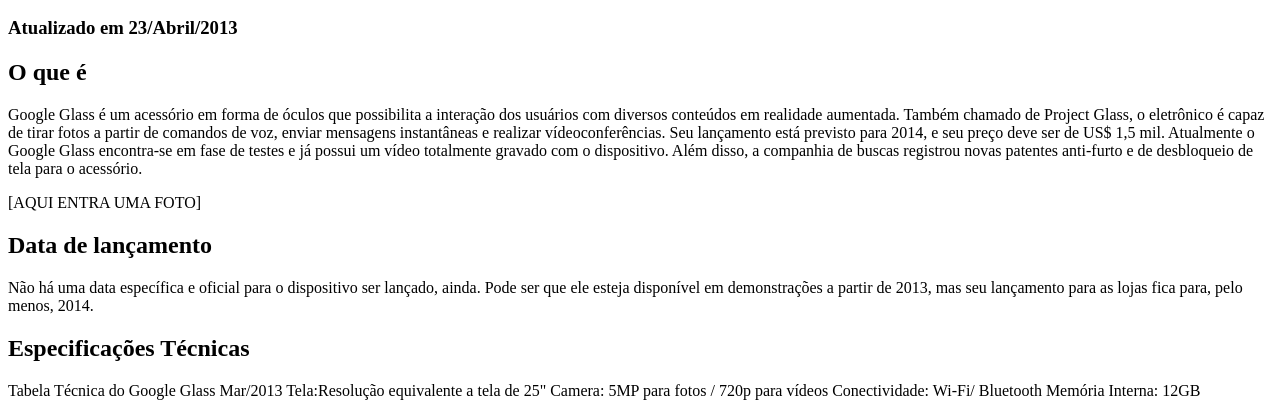
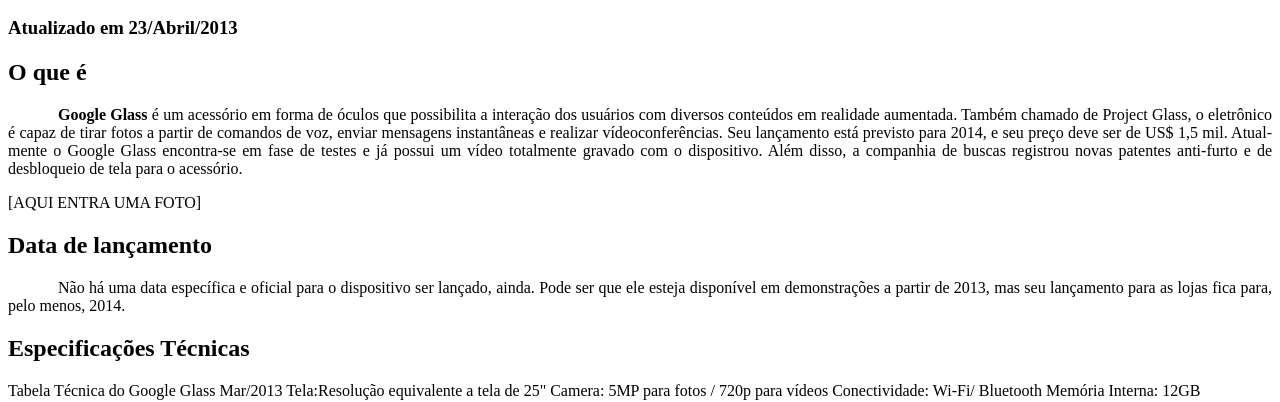
Before and after one commit to eprioli/HTML5-GustavoGuanabara, a plain HTML site: page projeto-glass-html5/index.html in a window 1280 px wide. Shown: the part 402-804 px from the top of the page. Drawn offline with Linux system fonts and the light colour scheme.

Commit message:
Aula 7 - formatação de texto com HTML5 e CSS3

```diff
--- a/projeto-glass-html5/index.html
+++ b/projeto-glass-html5/index.html
@@ -4,6 +4,12 @@
     <meta charset="UTF-8">
     <meta name="viewport" content="width=device-width, initial-scale=1.0">
     <title>Tudo sobre Google Glass</title>
+    <style>
+        p {
+            text-align: justify;
+            text-indent: 50px;
+        }
+    </style>
 </head>
 <body>
     <div id="interface">
@@ -27,7 +33,7 @@
         <h3>Atualizado em 23/Abril/2013</h3>
 
         <h2>O que é</h2>
-        <p>Google Glass é um acessório em forma de óculos que possibilita a interação dos usuários com diversos conteúdos em realidade aumentada. Também chamado de Project Glass, o eletrônico é capaz de tirar fotos a partir de comandos de voz, enviar mensagens instan&shy;tâneas e realizar vídeo&shy;con&shy;ferên&shy;cias. Seu lança&shy;mento está previsto para 2014, e seu preço deve ser de US$ 1,5 mil. Atual&shy;mente o Google Glass encon&shy;tra-<wbr>se em fase de testes e já possui um vídeo total&shy;mente gravado com o dispo&shy;sitivo. Além disso, a companhia de buscas registrou novas patentes anti-<wbr>furto e de desbloqueio de tela para o acessório.</p>
+        <p><span style="font-weight: 900;">Google Glass</span> é um acessório em forma de óculos que possibilita a interação dos usuários com diversos conteúdos em realidade aumentada. Também chamado de Project Glass, o eletrônico é capaz de tirar fotos a partir de comandos de voz, enviar mensagens instan&shy;tâneas e realizar vídeo&shy;con&shy;ferên&shy;cias. Seu lança&shy;mento está previsto para 2014, e seu preço deve ser de US$ 1,5 mil. Atual&shy;mente o Google Glass encon&shy;tra-<wbr>se em fase de testes e já possui um vídeo total&shy;mente gravado com o dispo&shy;sitivo. Além disso, a companhia de buscas registrou novas patentes anti-<wbr>furto e de desbloqueio de tela para o acessório.</p>
 
         [AQUI ENTRA UMA FOTO]
 
```
